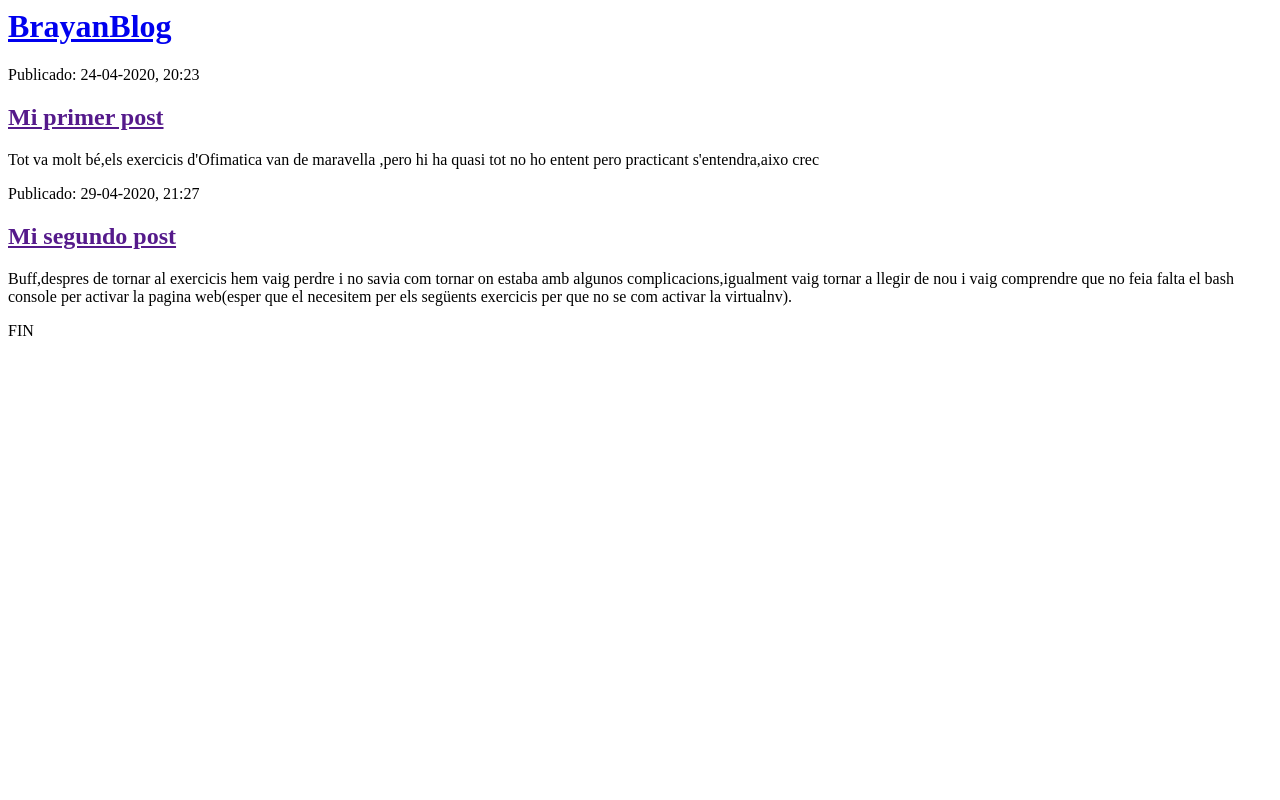
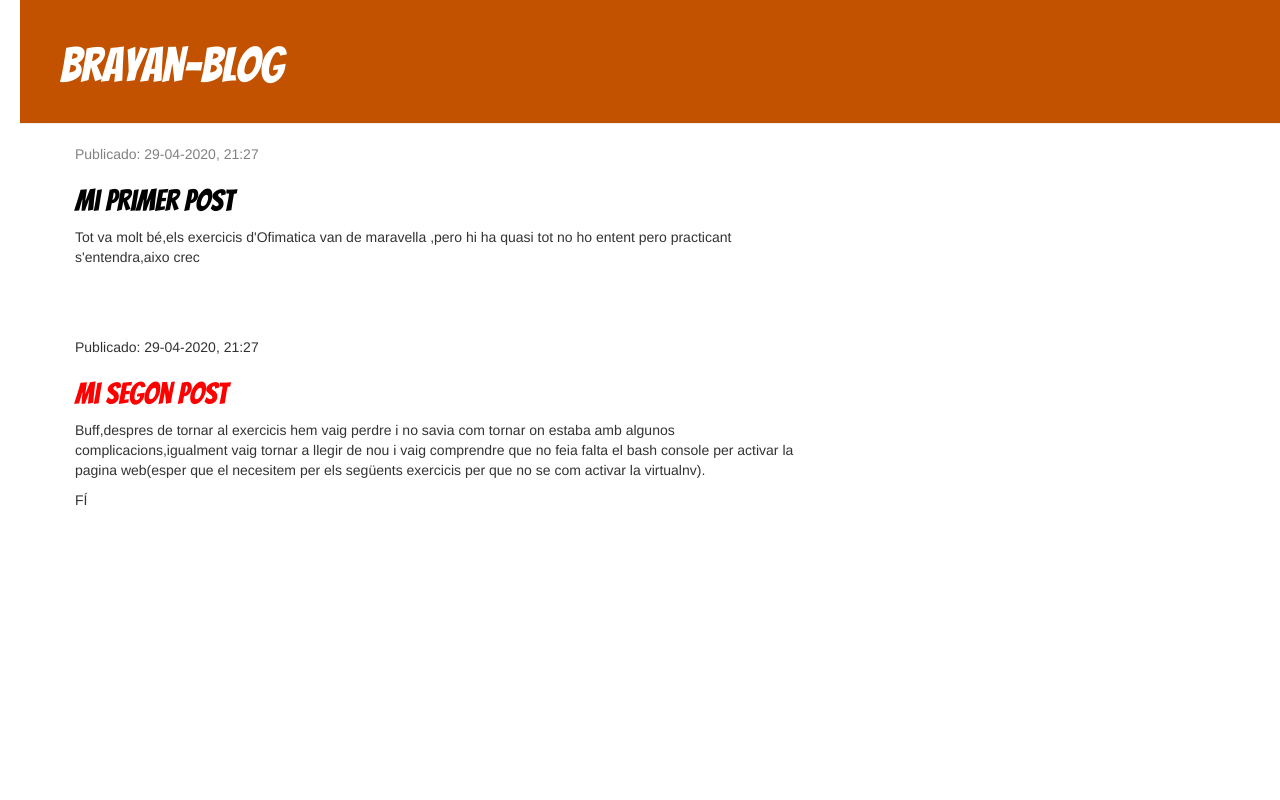
Before and after one commit to NickiWolfssj2/my-first-blog, a Django app: page / in a window 1280 px wide. Run offline with Django 3.2, Linux system fonts and the light colour scheme; tables that the repository leaves empty hold one stand-in row (values such as "Sample post"); some libraries are stand-ins or nearby versions.

Commit message:
Agregadas vistas y plantilla para el detalle del post del blog así como también CSS para el sitio.

```diff
--- /dev/null
+++ b/blog/static/css/blog.css
@@ -0,0 +1,53 @@
+h1 a, h2 a {
+    color:red;
+    font-family: 'Bangers';
+}
+body {
+    padding-left: 20px;
+}
+.page-header {
+    background-color: #C25100;
+    margin-top: 0;
+    padding: 20px 20px 20px 40px;
+}
+
+.page-header h1, .page-header h1 a, .page-header h1 a:visited, .page-header h1 a:active {
+    color: #ffffff;
+    font-size: 36pt;
+    text-decoration: none;
+}
+
+.content {
+    margin-left: 40px;
+}
+
+h1, h2, h3, h4 {
+    font-family: 'Bangers', cursive;
+}
+
+.date {
+    color: #828282;
+}
+
+.save {
+    float: right;
+}
+
+.post-form textarea, .post-form input {
+    width: 100%;
+}
+
+.top-menu, .top-menu:hover, .top-menu:visited {
+    color: #ffffff;
+    float: right;
+    font-size: 26pt;
+    margin-right: 20px;
+}
+
+.post {
+    margin-bottom: 70px;
+}
+
+.post h2 a, .post h2 a:visited {
+    color: #000000;
+}
--- /dev/null
+++ b/blog/templates/blog/base.html
@@ -0,0 +1,23 @@
+{% load static %}
+<html>
+    <head>
+        <title>BlogBrayan</title>
+        <link rel="stylesheet" href="//maxcdn.bootstrapcdn.com/bootstrap/3.2.0/css/bootstrap.min.css">
+        <link rel="stylesheet" href="//maxcdn.bootstrapcdn.com/bootstrap/3.2.0/css/bootstrap-theme.min.css">
+        <link href="//fonts.googleapis.com/css?family=Bangers&subset=latin,latin-ext" rel="stylesheet" type="text/css">
+        <link rel="stylesheet" href="{% static 'css/blog.css' %}">
+    </head>
+    <body>
+        <div class="page-header">
+            <h1><a href="/">Brayan-Blog</a></h1>
+        </div>
+        <div class="content container">
+            <div class="row">
+                <div class="col-md-8">
+                {% block content %}
+                {% endblock %}
+                </div>
+            </div>
+        </div>
+    </body>
+</html>
--- a/blog/templates/blog/post_list.html
+++ b/blog/templates/blog/post_list.html
@@ -1,23 +1,20 @@
-<html>
-    <head>
-        <title>BlogBrayan</title>
-    </head>
-    <body>
-        <div>
-            <h1><a href="/">BrayanBlog</a></h1>
+{% extends 'blog/base.html' %}
+
+{% block content %}
+    {% for post in posts %}
+                        <div class="post">
+                            <div class="date">
+                                <p>Publicado: 29-04-2020, 21:27</p>
                             </div>
-
-        <div>
-            <p>Publicado: 24-04-2020, 20:23</p>
-            <h2><a href="">Mi primer post</a></h2>
+                            <h2><a href="{% url 'post_detail' pk=post.pk %}">Mi primer post</a></h2>
                             <p>Tot va molt bé,els exercicis d'Ofimatica van de maravella ,pero hi ha quasi tot no ho entent pero practicant s'entendra,aixo crec</p>
                         </div>
-
                         <div>
                             <p>Publicado: 29-04-2020, 21:27</p>
-            <h2><a href="">Mi segundo post</a></h2>
+                            <h2><a href="">Mi segon post</a></h2>
                             <p>Buff,despres de tornar al exercicis hem vaig perdre i no savia com tornar on estaba amb algunos complicacions,igualment vaig tornar a llegir de nou i vaig comprendre que no feia falta el bash console per activar la pagina web(esper que el necesitem per els següents exercicis per que no se com activar la virtualnv). </p>
                             </div>
-        <div>FIN</div>
-    </body>
-</html>
+                            <div>FÍ</div>
+                        </div>
+                    {% endfor %}
+{% endblock %}
--- a/blog/urls.py
+++ b/blog/urls.py
@@ -1,5 +1,7 @@
 from django.urls import path
 from . import views
+from django.shortcuts import render, get_object_or_404
 urlpatterns = [
     path('', views.post_list, name='post_list'),
+    path('post/<int:pk>/', views.post_detail, name='post_detail'),
 ]
--- a/blog/views.py
+++ b/blog/views.py
@@ -1,5 +1,12 @@
 from django.shortcuts import render
-
+from django.utils import timezone
+from .models import Post
+from django.shortcuts import render, get_object_or_404
 # Create your views here.
 def post_list(request):
-    return render(request, 'blog/post_list.html', {})
+    posts = Post.objects.filter(published_date__lte=timezone.now()).order_by('published_date')
+    return render(request, 'blog/post_list.html', {'posts': posts})
+    Post.objects.get(pk=pk)
+def post_detail(request, pk):
+    post = get_object_or_404(Post, pk=pk)
+    return render(request, 'blog/post_detail.html', {'post': post})
```
Also changed, not shown: blog/templates/blog/post_detail.html (added, +13 -0 lines). Lines whose indentation alone changed are shown as unchanged.
